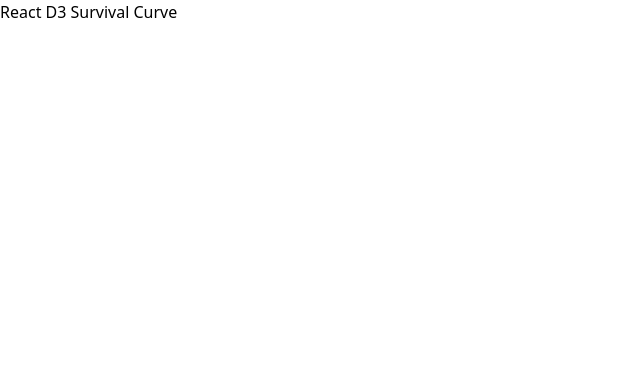
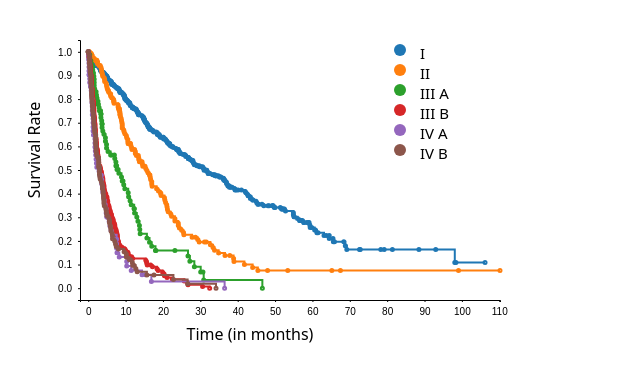
Before and after one commit to bobaekang/react-d3-survival-curve, a React (Create React App) app: page / in a window 1280 px wide. Shown: the top 382 px of the page, without its empty margins (0-640 px from the left). Built offline with nearby package versions, Linux system fonts and the light colour scheme.

Commit message:
Use SurvivalCurve with data

```diff
--- a/src/App.js
+++ b/src/App.js
@@ -1,7 +1,9 @@
 import React from 'react'
+import SurvivalCurve from './SurvivalCurve/SurvivalCurve'
+import data from './data/TNMStage'
 
 function App() {
-  return <h1>React D3 Survival Curve</h1>
+  return <SurvivalCurve data={data} />
 }
 
 export default App
```
